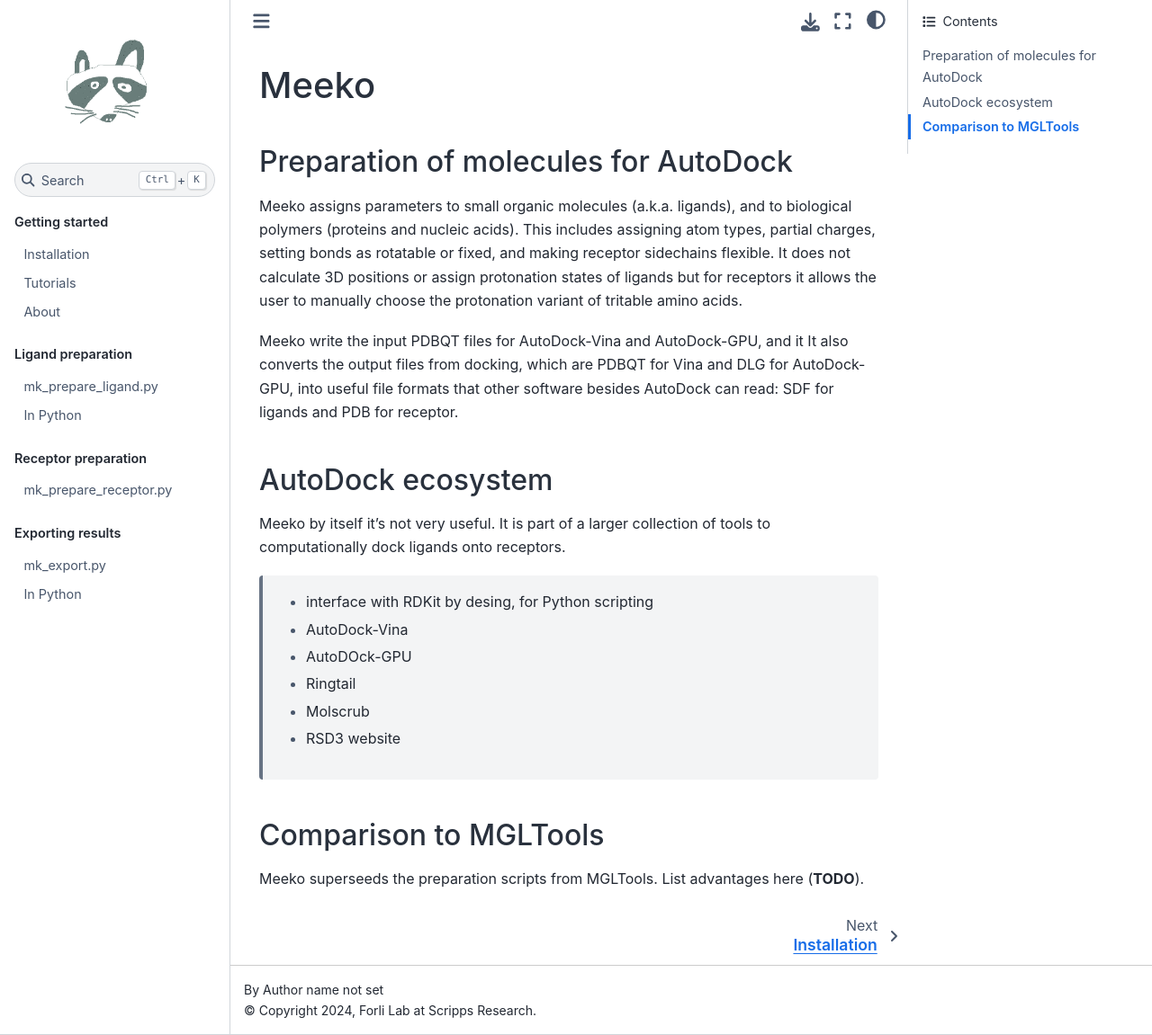
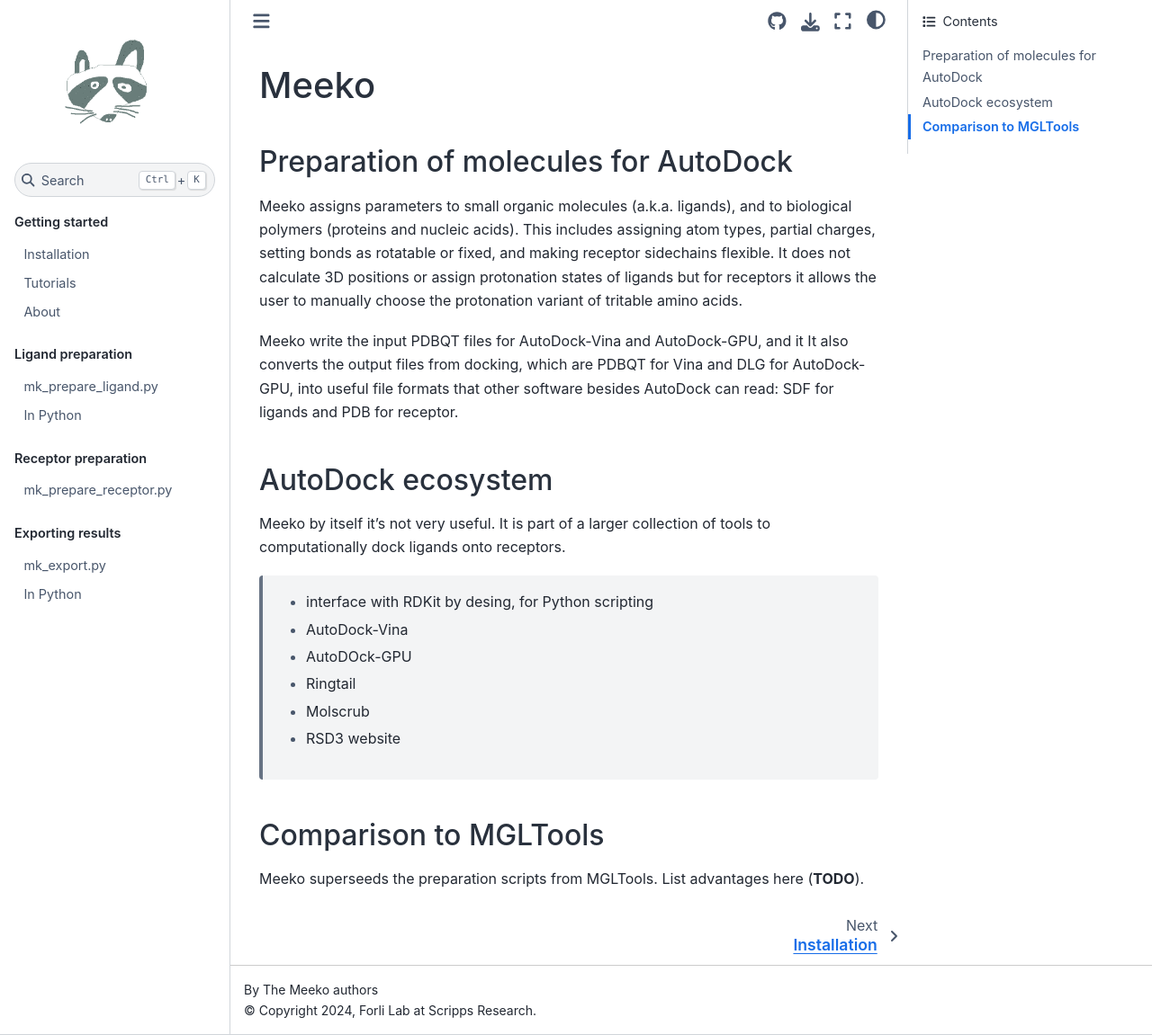
Before and after one commit to forlilab/Meeko, a Sphinx documentation site: the page built from docs/source/index.rst, in a window 1280 px wide and 1151 px high. Shown: the whole window at 90% size. Built offline with Sphinx 7.4.7 and the Sphinx Book theme 1.1.4, drawn with Linux system fonts in a browser that asks for light colours.

Commit message:
add github button

```diff
--- a/docs/source/conf.py
+++ b/docs/source/conf.py
@@ -11,7 +11,7 @@
 
 project = 'meeko'
 copyright = '2024, Forli Lab at Scripps Research'
-#author = 'Forli lab'
+author = 'The Meeko authors'
 #release = '0.6.0'
 
 # -- General configuration ---------------------------------------------------
@@ -26,6 +26,7 @@
 
 html_logo = "images/raccoon.png"
 
+
 templates_path = ['_templates']
 exclude_patterns = []
 
@@ -36,4 +37,10 @@
 # https://www.sphinx-doc.org/en/master/usage/configuration.html#options-for-html-output
 
 html_theme = 'sphinx_book_theme'
-html_static_path = []
+
+html_theme_options = {
+    'show_toc_level': 2,
+    'repository_url': 'https://github.com/forlilab/meeko',
+    'use_repository_button': True,     # add a "link to repository" button
+    'navigation_with_keys': False,
+}
```
